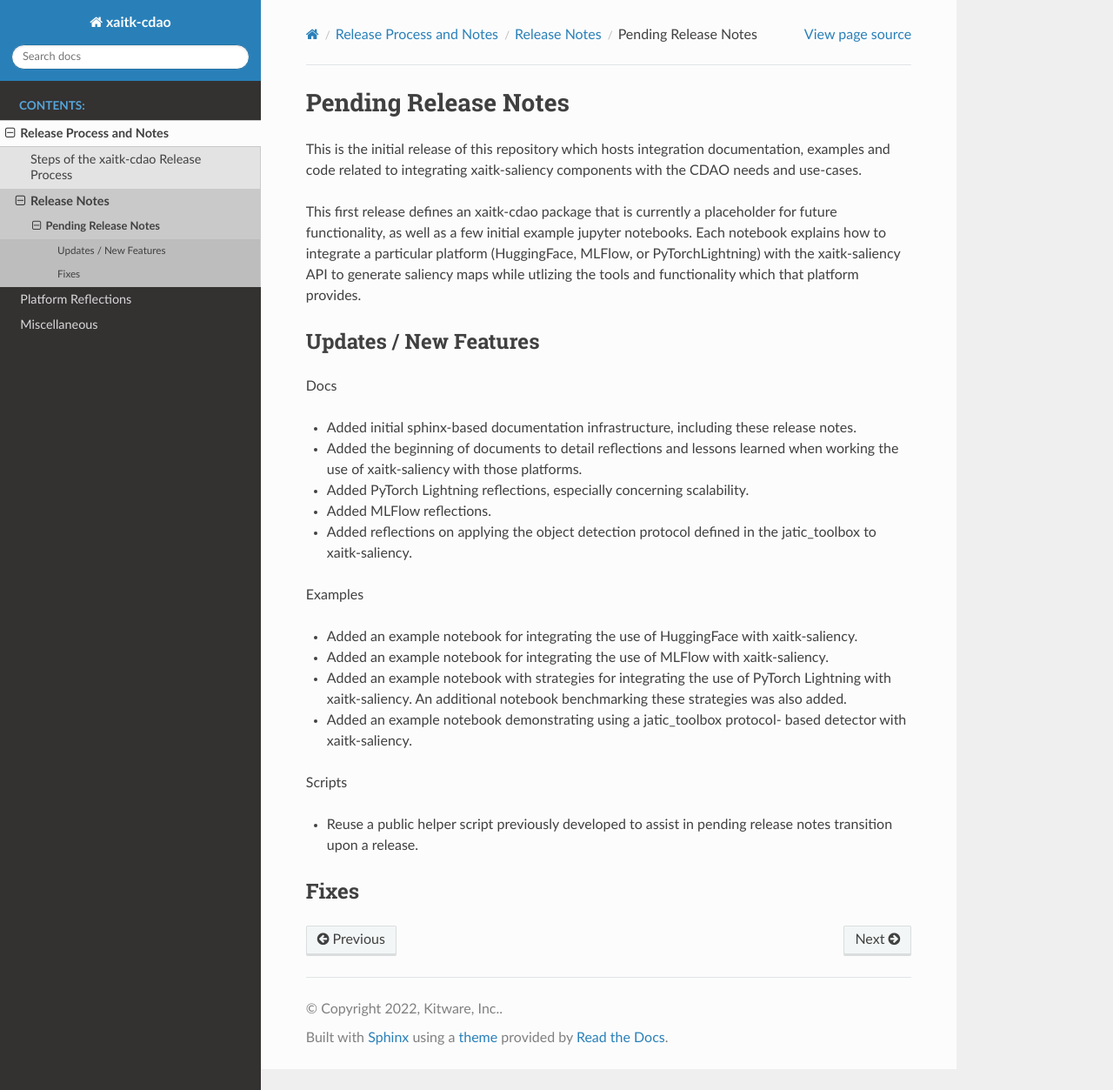
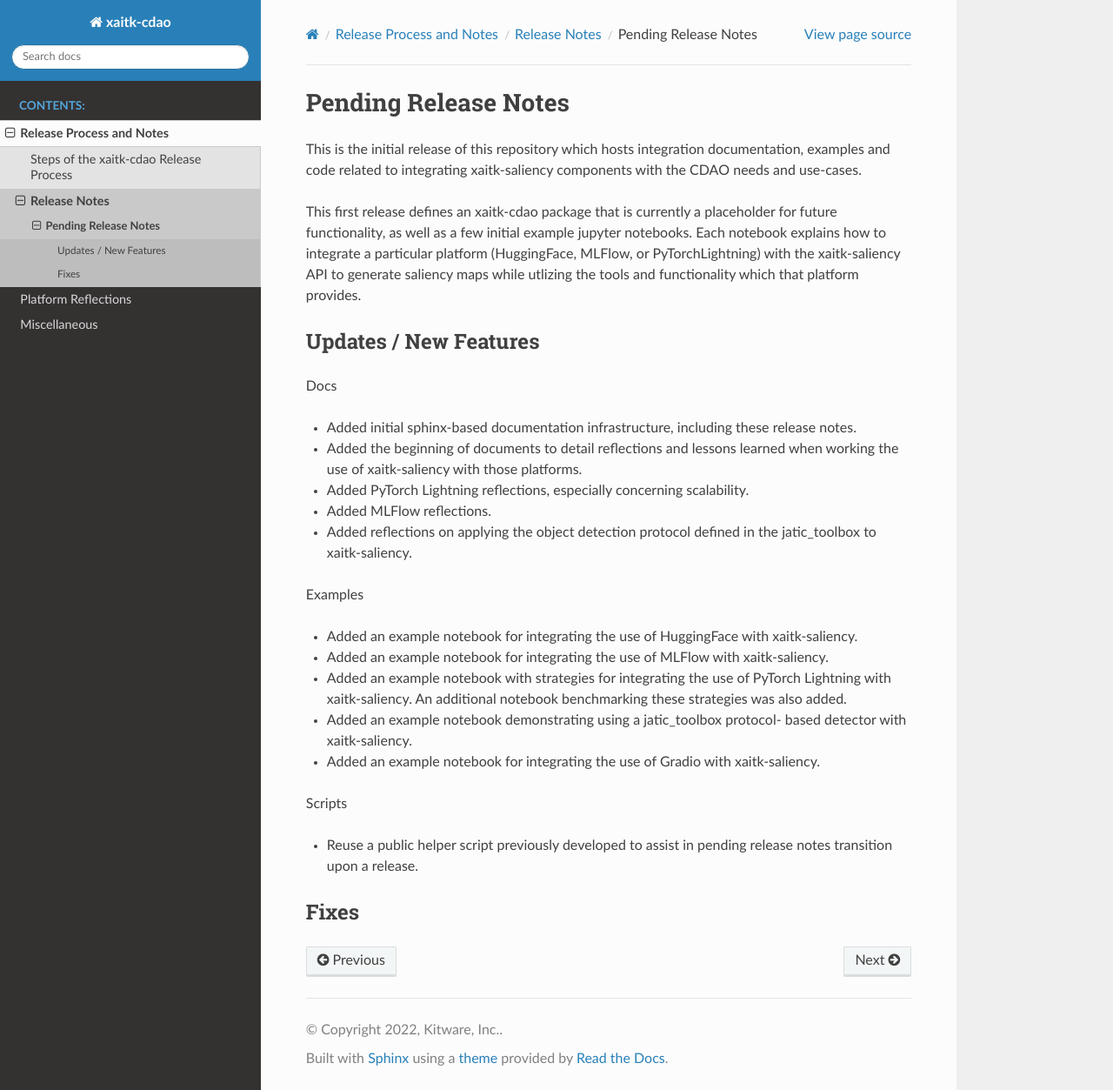
Before and after one commit to Kitware/xaitk-jatic, a Sphinx documentation site: the page built from docs/release_notes/pending_release.rst, in a window 1280 px wide and 1253 px high. Shown: the whole window at 87% size. Built offline with Sphinx 7.4.7 and the Read the Docs theme 2.0.0, drawn with Linux system fonts in a browser that asks for light colours.

Commit message:
Added pending release note and stub for platform reflections

```diff
--- a/docs/release_notes/pending_release.rst
+++ b/docs/release_notes/pending_release.rst
@@ -44,6 +44,9 @@ Examples
 * Added an example notebook demonstrating using a jatic_toolbox protocol-
   based detector with xaitk-saliency.
 
+* Added an example notebook for integrating the use of Gradio with
+  xaitk-saliency.
+
 Scripts
 
 * Reuse a public helper script previously developed to assist in pending
```
Also changed, not shown: docs/platform_reflections/visualization.rst (added, +7 -0 lines).
